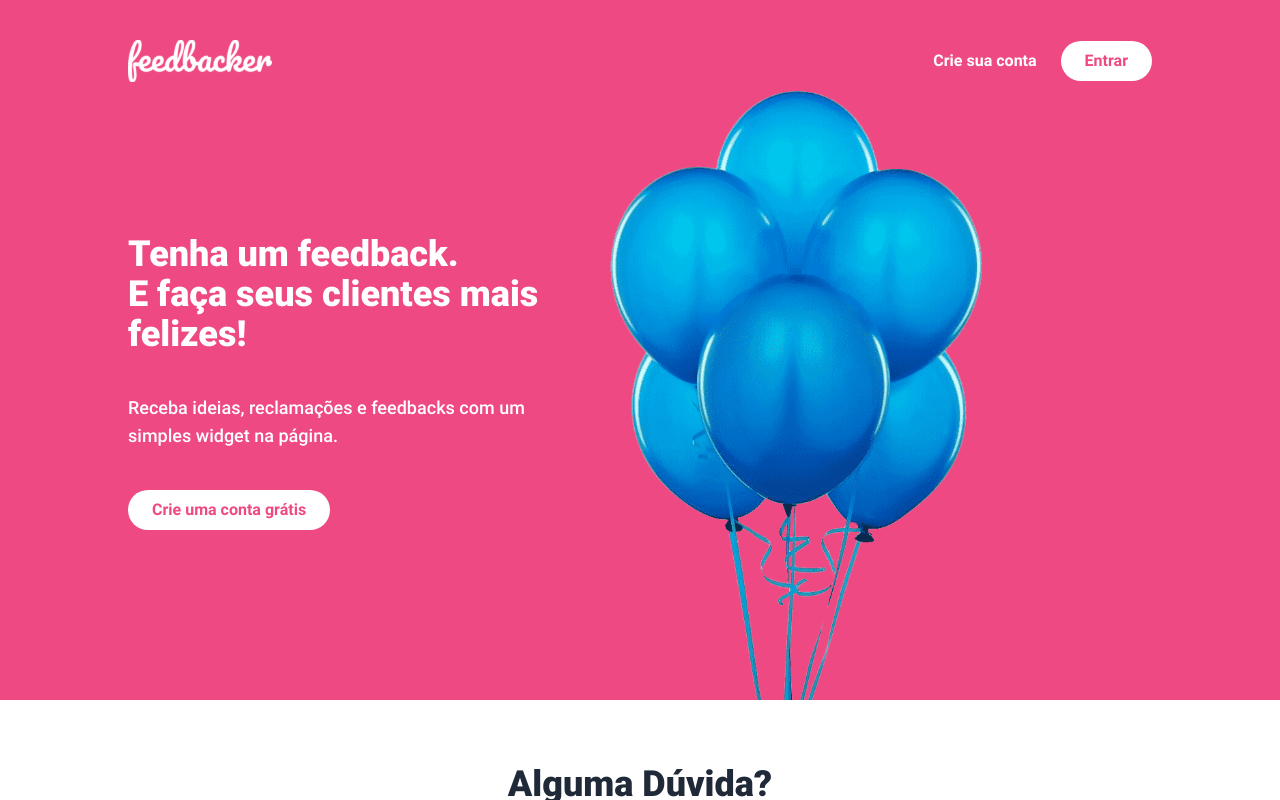
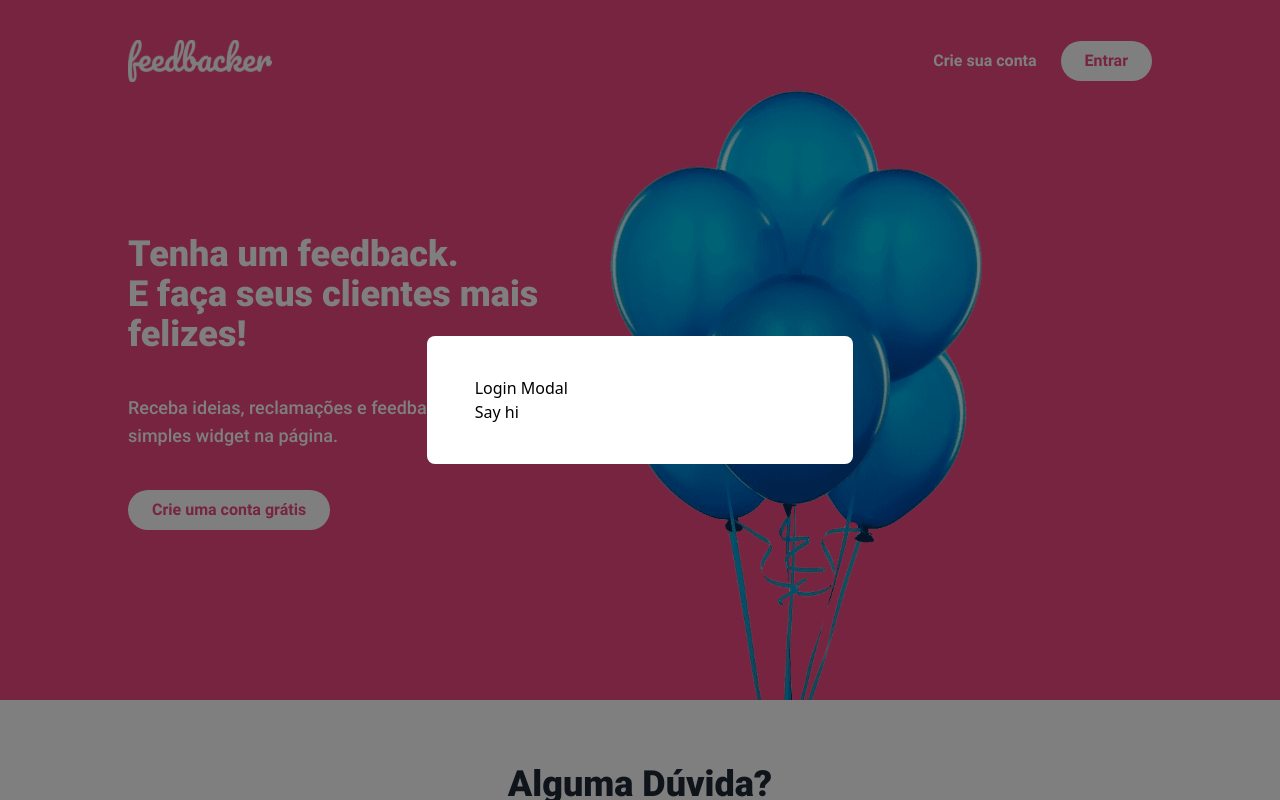
Before and after one commit to Joabesv/feedbacker, a Vue app: page / in a window 1280 px wide. Both pictures are taken after a click on the button "Entrar". Shown: the top 800 px of the page. Built offline with nearby package versions, Linux system fonts and the light colour scheme.

Commit message:
fix: modal opening

```diff
--- a/src/App.vue
+++ b/src/App.vue
@@ -1,7 +1,11 @@
-<script setup lang="ts">
-import { RouterLink, RouterView } from 'vue-router';
-</script>
-
 <template>
+  <FactoryModal />
   <RouterView />
 </template>
+
+<script lang="ts">
+import FactoryModal from '@/components/FactoryModal.vue';
+export default {
+  components: { FactoryModal },
+};
+</script>
--- a/src/components/FactoryModal.vue
+++ b/src/components/FactoryModal.vue
@@ -3,9 +3,9 @@
     <div
       v-if="state.isActive"
       class="fixed top-0 left-0 z-50 flex h-full w-full items-center justify-center bg-black bg-opacity-50"
-      @click="handleModalToggle({ status })"
+      @click="handleModalToggle({ status: false })"
     >
-      <div class="fixed mx-10" :class="state.width">
+      <div class="fixed mx-10" :class="state.width" @click.stop>
         <div
           class="animate__fadeInDown animate__faster animate__animated flex flex-col overflow-hidden rounded-lg bg-white"
         >
@@ -19,16 +19,25 @@
 </template>
 
 <script lang="ts">
+import { defineAsyncComponent, onBeforeUnmount, onMounted, reactive, type Component } from 'vue';
 import { useModal } from '@/hooks/useModal';
-import { defineComponent, onBeforeUnmount, onMounted, reactive, type Component } from 'vue';
+const LoginModal = defineAsyncComponent(() => import('../components/LoginModal.vue'));
 const DEFAULT_WIDTH = 'w-3/4 lg:w-1/3';
 
-export default defineComponent({
+export default {
+  components: {
+    LoginModal,
+  },
   setup() {
+    const modal = useModal();
     const state = reactive({ isActive: false, component: {}, props: {}, width: DEFAULT_WIDTH });
-    const modal = useModal();
-    onMounted(() => modal.listen(handleModalToggle));
-    onBeforeUnmount(() => modal.off(handleModalToggle));
+
+    onMounted(() => {
+      modal.listen(handleModalToggle);
+    });
+    onBeforeUnmount(() => {
+      modal.off(handleModalToggle);
+    });
 
     function handleModalToggle(payload: {
       status: boolean;
@@ -36,6 +45,7 @@ export default defineComponent({
       props: {};
       width: string;
     }) {
+      console.log('payload mate', payload);
       if (payload.status) {
         state.component = payload.component;
         state.props = payload.props;
@@ -46,10 +56,12 @@ export default defineComponent({
         state.props = {};
         state.width = DEFAULT_WIDTH;
       }
+
+      state.isActive = payload.status;
     }
     return { state, handleModalToggle };
   },
-});
+};
 </script>
 
 <style scoped></style>
--- a/src/components/Home/HomeHeader.vue
+++ b/src/components/Home/HomeHeader.vue
@@ -11,6 +11,7 @@
             Crie sua conta
           </button>
           <button
+            @click="() => emit('login')"
             class="rounded-full bg-white px-6 py-2 font-bold text-brand-main focus:outline-none"
           >
             Entrar
@@ -40,7 +41,14 @@
   </header>
 </template>
 
-<script lang="ts"></script>
+<script lang="ts">
+export default {
+  emits: ['login', 'create-account'],
+  setup(_, { emit }) {
+    return { emit };
+  },
+};
+</script>
 
 <style scoped>
 .home-header {
--- /dev/null
+++ b/src/components/LoginModal.vue
@@ -0,0 +1,7 @@
+<template>
+  <h1>Login Modal</h1>
+  <p>Say hi</p>
+</template>
+<script lang="ts">
+export default {};
+</script>
--- a/src/hooks/useModal.ts
+++ b/src/hooks/useModal.ts
@@ -1,10 +1,10 @@
 // this hook will be acting like my events service
 import { emitter } from '@/utils/event-buzz';
 
-const EVENT_NAME = 'modal:toogle';
+const EVENT_NAME = 'modal:toggle';
 
 export function useModal() {
-  function open(payload: {}) {
+  function open(payload: {} = {}) {
     emitter.emit(EVENT_NAME, { status: true, ...payload });
   }
 
--- a/src/views/Home/index.vue
+++ b/src/views/Home/index.vue
@@ -1,8 +1,16 @@
+<template>
+  <HomeHeader @create-account="handleAccountCreate" @login="handleLogin" />
+  <Contact />
+  <div class="flex justify-center bg-brand-gray py-10">
+    <footer class="text-center font-medium text-gray-800">Feedbacker © 2023</footer>
+  </div>
+</template>
+
 <script lang="ts">
+import { onMounted } from 'vue';
+import { useRouter } from 'vue-router';
 import HomeHeader from '@/components/Home/HomeHeader.vue';
 import Contact from '@/components/Home/Contact.vue';
-import { onMounted } from 'vue';
-import { useRouter } from 'vue-router';
 import { useModal } from '@/hooks/useModal';
 export default {
   components: { HomeHeader, Contact },
@@ -18,8 +26,9 @@ export default {
     });
 
     function handleLogin() {
+      console.log('login');
       modal.open({
-        component: 'ModalLogin',
+        component: 'LoginModal',
       });
     }
 
@@ -29,11 +38,3 @@ export default {
   },
 };
 </script>
-
-<template>
-  <HomeHeader @create-account="handleAccountCreate" @login="handleLogin" />
-  <Contact />
-  <div class="flex justify-center bg-brand-gray py-10">
-    <footer class="text-center font-medium text-gray-800">Feedbacker © 2023</footer>
-  </div>
-</template>
```
